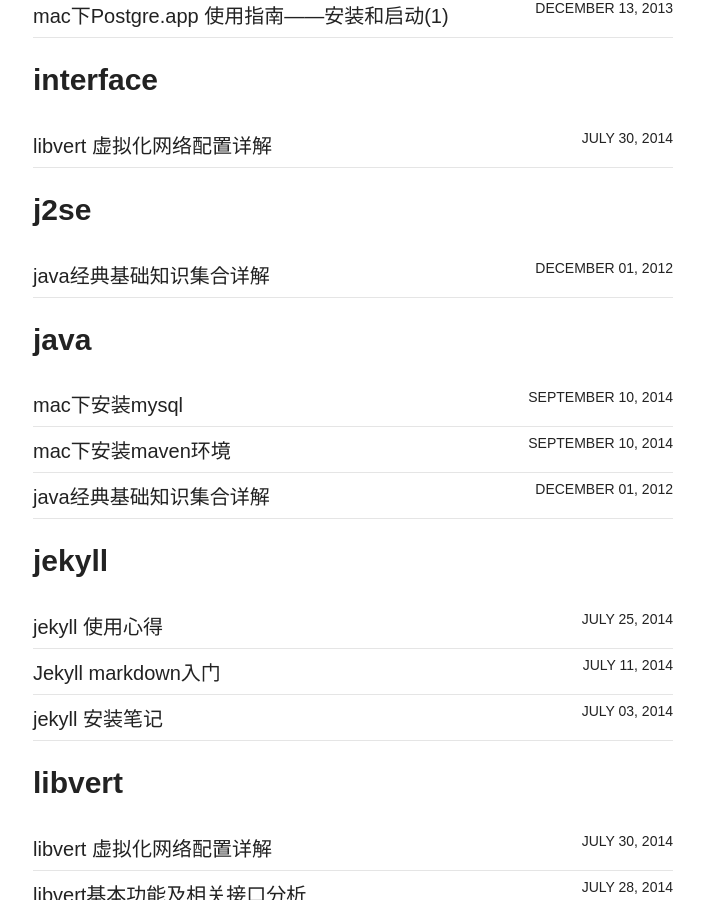
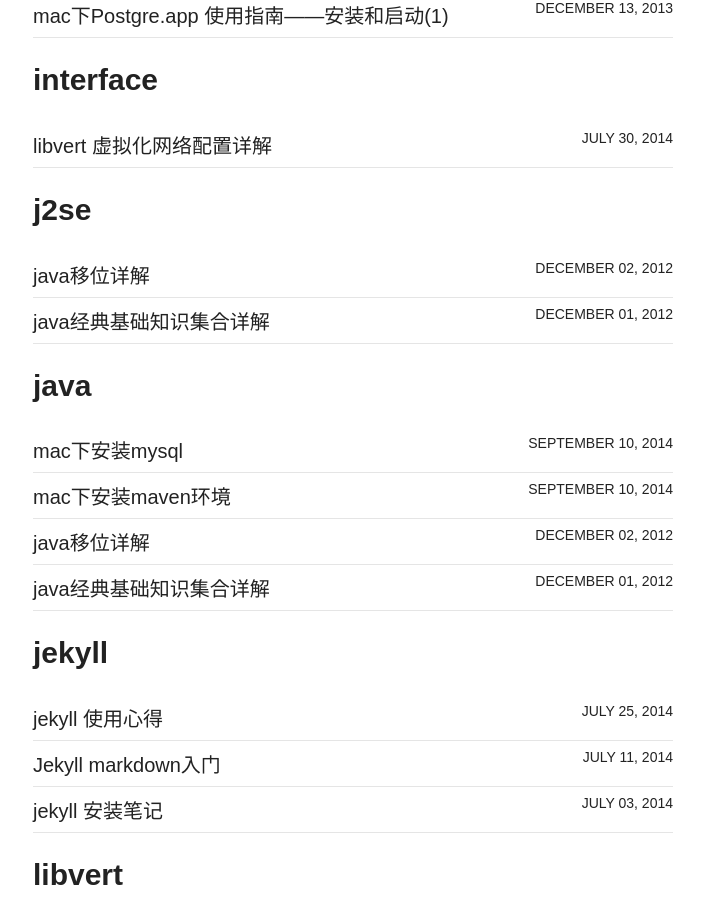
Before and after one commit to yourwilliam/william-blog, a Jekyll site: the page built from tags.html, in a window 1280 px wide and 900 px high, scrolled down 1312 px. Shown: the whole window, without its empty margins (287-991 px from the left). Built offline with Jekyll 4.4.1, drawn with Linux system fonts in a browser that asks for light colours; nearby versions of some CDN libraries.

Commit message:
update the j2se foudation sub serial number in seperate line

```diff
--- /dev/null
+++ b/_posts/2012-12-02-java-j2se-foundation-shift.md
@@ -0,0 +1,14 @@
+---
+layout: post
+title: java移位详解
+description: "java移位详解"
+modified: 2012-12-10
+category: articles
+tags: [java,j2se]
+comments: true
+share: true
+---
+
+#### java移位详解
+
+<< 左移位  >>带符号右移位
```
Also changed, not shown: _posts/2012-12-01-java-j2se-foundation.md (+1 -0 lines).
